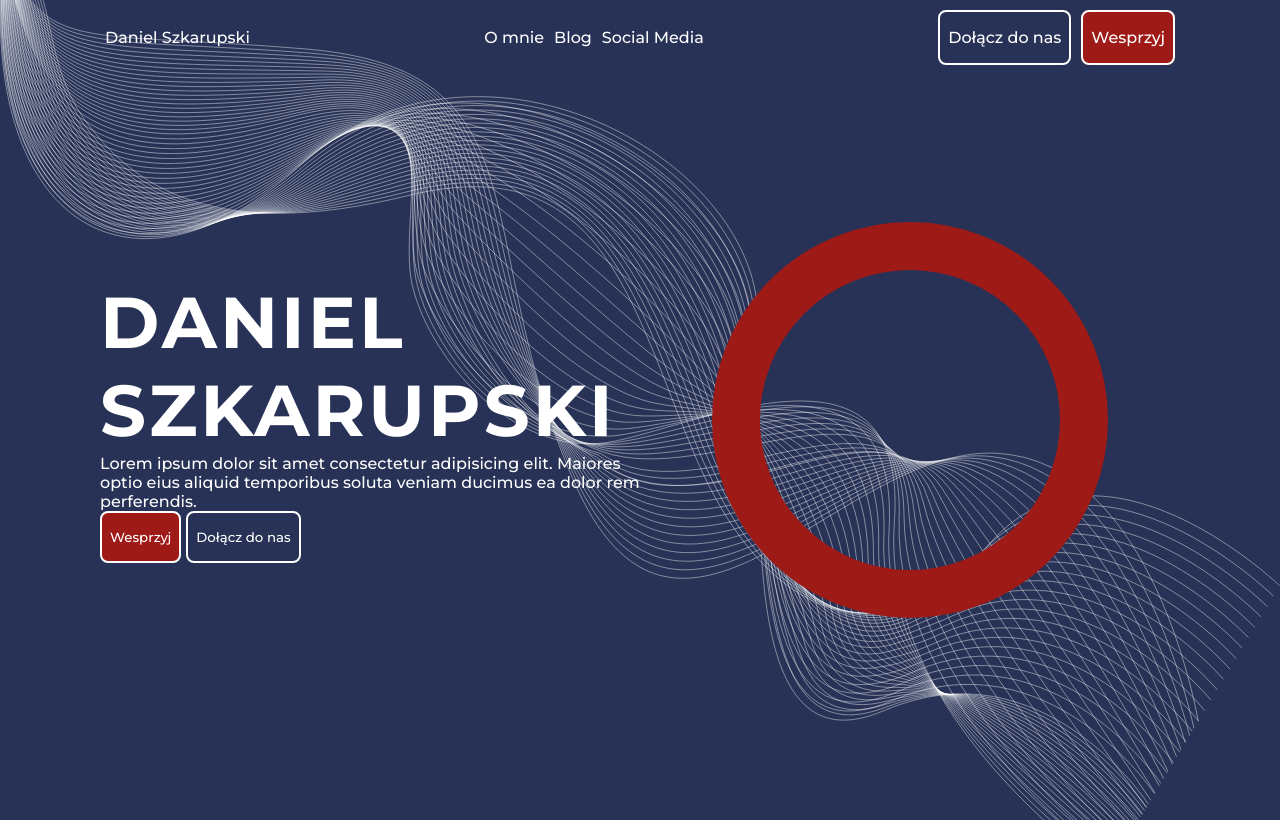
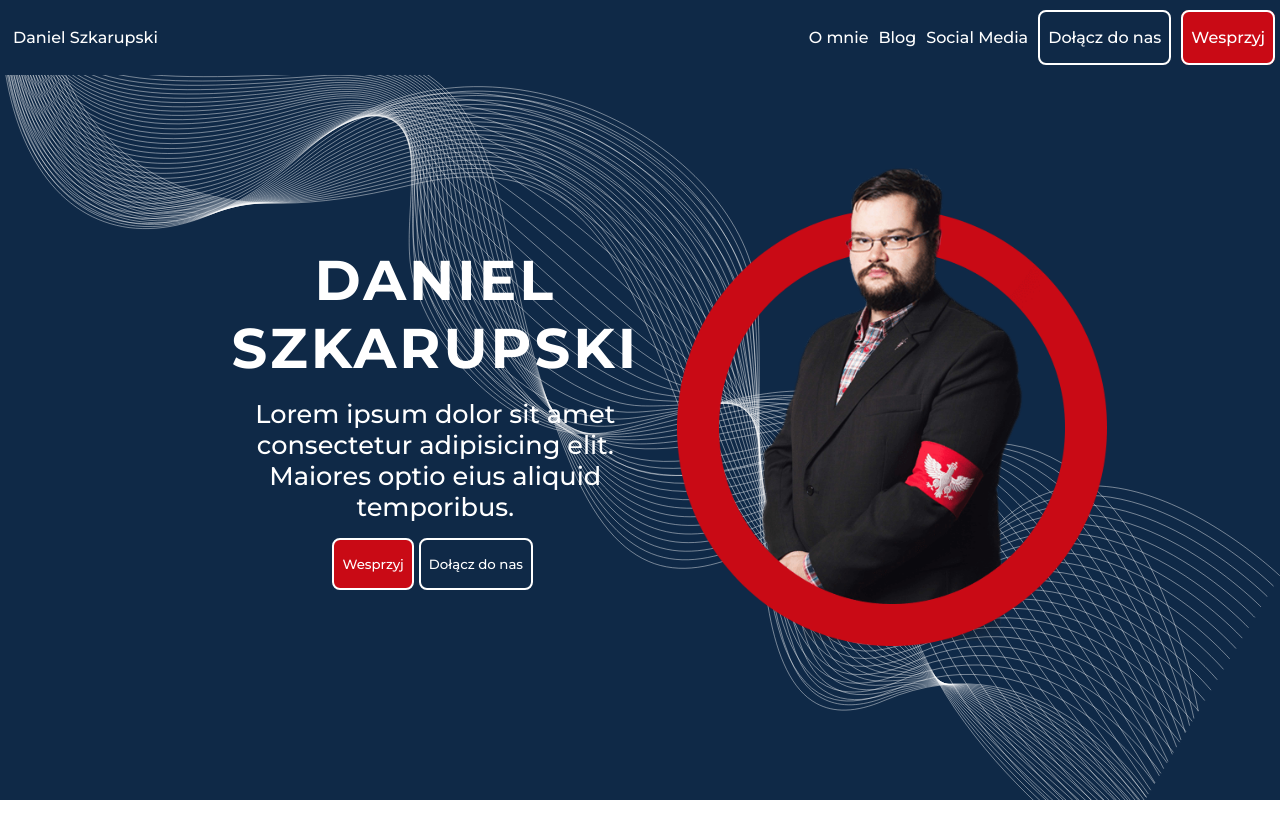
Before and after one commit to WitWitWitek/daniel-szkarupski-website, a Next.js app: page / in a window 1280 px wide. Built offline with nearby package versions, Linux system fonts and the light colour scheme.

Commit message:
home banner recreated

```diff
--- a/package.json
+++ b/package.json
@@ -14,6 +14,7 @@
     "@types/react-dom": "18.2.4",
     "eslint": "8.40.0",
     "eslint-config-next": "13.4.2",
+    "hamburger-react": "^2.5.0",
     "next": "13.4.2",
     "react": "18.2.0",
     "react-dom": "18.2.0",
--- /dev/null
+++ b/src/app/components/HomeBanner/HomeBanner.module.scss
@@ -0,0 +1,111 @@
+@use '../../styles/variables' as *;
+@use '../../styles/buttons' as *;
+@use '../../styles/breakpoints' as *;
+
+.banner {
+    background-color: $mainBlue;
+    width: 100%;
+    height: 100vh;
+    padding: 0 10px;
+    padding-top: $paddingSectionTop;
+    color: $white;
+    display: grid;
+    grid-template-columns: 1fr;
+    grid-template-rows: repeat(2, 1fr);
+    justify-items: center;
+    background-image: url('../../assets/wave-bg.svg');
+    background-size: cover;
+    background-position: center;
+    overflow: hidden;
+
+    &__header {
+        & > :nth-child(n) {
+            margin-top: 0.75rem;
+        }
+
+        h1 {
+            font-weight: 700;
+            font-size: 2rem;
+            text-transform: uppercase;
+            letter-spacing: 3px;
+            text-align: center;
+        }
+
+        p {
+            text-align: center;
+        }
+    }
+
+    &__btn-container {
+        width: 100%;
+        display: flex;
+        justify-content: center;
+    }
+
+    &__support-btn {
+        @include btn($white, $red);
+    }
+
+    &__join-btn {
+        @include btn;
+    }
+
+    &__image {
+        grid-row: 1 / 2;
+        width: 100%;
+        aspect-ratio: 1 / 1;
+        position: relative;
+        align-self: end;
+    }
+}
+
+@include xs {
+    .banner {
+        grid-template-rows: 55% 45%;
+        &__header {
+            & > :nth-child(n) {
+                margin-top: 1rem;
+            }
+
+            h1 {
+                font-size: 2.5rem;
+            }
+        }
+
+        &__image {
+            width: 80%;
+            aspect-ratio: 1 / 1;
+        }
+    }
+}
+
+@include sm {
+    .banner {
+        grid-template-columns: repeat(2, 1fr);
+        grid-template-rows: 1fr;
+        align-items: center;
+        &__header {
+            width: 65%;
+            grid-column: 1 / 2 ;
+            justify-self: right;
+            & > :nth-child(n) {
+                margin-top: 1rem;
+            }
+
+            h1 {
+                font-size: 3.5rem;
+                text-align: center;
+            }
+
+            p {
+                font-size: 1.6rem;
+            }
+        }
+
+        &__image {
+            grid-column: 2 / 3 ;
+            align-self: unset;
+            justify-self: left;
+        }
+    }
+}
--- /dev/null
+++ b/src/app/components/HomeBanner/HomeBanner.tsx
@@ -0,0 +1,20 @@
+import Image from 'next/image'
+import styles from './HomeBanner.module.scss'
+
+export default function HomeBanner() {
+  return (
+    <section className={styles["banner"]}>
+      <div className={styles["banner__header"]}>
+        <h1>Daniel<br /> Szkarupski</h1>
+        <p>Lorem ipsum dolor sit amet consectetur adipisicing elit. Maiores optio eius aliquid temporibus.</p>
+        <div className={styles["banner__btn-container"]}>
+          <button className={styles["banner__support-btn"]}>Wesprzyj</button>
+          <button className={styles["banner__join-btn"]}>Dołącz do nas</button>
+        </div>
+      </div>
+      <div className={styles["banner__image"]}>
+        <Image src='/daniel.png' alt='Daniel Szkarupski zdjęcie promocyjne' fill />
+      </div>
+    </section>
+  )
+}
--- a/src/app/components/Navbar/Navbar.tsx
+++ b/src/app/components/Navbar/Navbar.tsx
@@ -1,14 +1,22 @@
+"use client"
+
 import Link from "next/link";
-
-// styles
+import { Fade } from "hamburger-react";
 import styles from './Navbars.module.scss'
+import { useState } from "react";
 
 export default function Navbar() {
+  const [isMenuOpen, setMenuOpen] = useState<boolean>(false)
+
   return (
-    <nav className={styles.navbar}>
-        <div>
+    <nav className={styles["navbar"]}>
+        <div className={styles["navbar__logo"]}>
             <Link href='/'>Daniel Szkarupski</Link>
         </div>
+        <button className={styles["navbar__burger-btn"]} type="button">
+            <Fade toggled={isMenuOpen} toggle={setMenuOpen} color="#FFF" />
+        </button>
+        <div className={styles["navbar__wrapper"]}>
           <div>
               <Link href='/'>O mnie</Link>
               <Link href='/'>Blog</Link>
@@ -18,6 +26,7 @@ export default function Navbar() {
               <Link href='/' className={styles.joinBtn}>Dołącz do nas</Link>
               <Link href='/' className={styles.supportBtn}>Wesprzyj</Link>
           </div>
+        </div>
     </nav>
   )
 }
--- a/src/app/components/Navbar/Navbars.module.scss
+++ b/src/app/components/Navbar/Navbars.module.scss
@@ -1,21 +1,35 @@
 @use '../../styles/variables' as *;
 @use '../../styles/buttons' as *;
+@use '../../styles/breakpoints' as *;
 
 .navbar {
-    background-color: transparent;
+    background-color: $mainBlue;
     position: fixed;
     inset: 0;
     max-width: 100%;
     display: flex;
     justify-content: space-between;
     align-items: center;
-    padding: 0 100px;
     height: 75px;
 
     a {
         text-decoration: none;
         color: $white;
         margin: 0 5px;
+    }
+
+    &__logo {
+        margin-left: 0.5rem;
+    }
+
+    &__burger-btn {
+        border: none;
+        background-color: transparent;
+        margin-right: 0.5rem;
+    }
+
+    &__wrapper {
+        display: none;
     }
 }
 
@@ -27,3 +41,15 @@
 .joinBtn {
     @include btn;
 }
+
+@include md {
+    .navbar {
+        &__burger-btn {
+            display: none;
+        }
+
+        &__wrapper {
+            display: flex;
+        }
+    }
+}
--- a/src/app/globals.scss
+++ b/src/app/globals.scss
@@ -4,7 +4,7 @@
 * {
   margin: 0;
   padding: 0;
-  box-sizing: 0;
+  box-sizing: border-box;
 }
 
 :root {
@@ -14,4 +14,6 @@
 
 body {
   background-color: $white;
+  width: 100%;
+  min-height: 100vh;
 }
--- a/src/app/layout.tsx
+++ b/src/app/layout.tsx
@@ -15,9 +15,9 @@ export default function RootLayout({
     <html lang="en">
       <body>
         <Navbar />
-        <main>
+        <>
           {children}
-        </main>
+        </>
       </body>
     </html>
   )
--- a/src/app/page.module.scss
+++ /dev/null
@@ -1,40 +0,0 @@
-@use './styles/variables' as *;
-@use './styles/buttons' as *;
-
-.main {
-    background-color: $mainBlue;
-    max-width: 100%;
-    height: 100vh;
-    padding: 0 100px;
-    padding-top: $paddingSectionTop;
-    color: $white;
-    display: grid;
-    grid-template-columns: repeat(2, 1fr);
-    align-items: center;
-    justify-items: center;
-    background-image: url('./assets/wave-bg.svg');
-    background-size: cover;
-    background-position: center;
-}
-
-.heading {
-    font-weight: 700;
-    font-size: 4.5rem;
-    text-transform: uppercase;
-    letter-spacing: 3px;
-}
-
-.circle {
-    width: 300px;
-    height: 300px;
-    border-radius: 50%;
-    border: 3rem solid $red;
-}
-
-.supportBtn {
-    @include btn($white, $red);
-}
-
-.joinBtn {
-    @include btn;
-}
--- a/src/app/page.tsx
+++ b/src/app/page.tsx
@@ -1,18 +1,9 @@
-import styles from './page.module.scss'
+import HomeBanner from './components/HomeBanner/HomeBanner'
 
 export default function Home() {
   return (
-    <section className={styles.main}>
-      <div>
-        <h1 className={styles.heading}>Daniel<br /> Szkarupski</h1>
-        <p>Lorem ipsum dolor sit amet consectetur adipisicing elit. Maiores optio eius aliquid temporibus soluta veniam ducimus ea dolor rem perferendis.</p>
-        <div>
-          <button className={styles.supportBtn}>Wesprzyj</button>
-          <button className={styles.joinBtn}>Dołącz do nas</button>
-        </div>
-      </div>
-      <div className={styles.circle}>
-      </div>
-    </section>
+    <>
+      <HomeBanner />
+    </>
   )
 }
--- /dev/null
+++ b/src/app/styles/_breakpoints.scss
@@ -0,0 +1,44 @@
+$breakpoints: (
+    "xxs": 0,
+    "xs": 375px,
+    "sm": 768px,
+    "md": 1024px,
+    "lg": 1280px,
+    "xlg": 1920px
+);
+
+@mixin xxs {
+    @media (min-width: map-get($breakpoints, "xs")) {
+        @content;
+    }
+}
+
+@mixin xs {
+    @media (min-width: map-get($breakpoints, "xs")) {
+        @content;
+    }
+}
+
+@mixin sm {
+    @media (min-width: map-get($breakpoints, "sm")) {
+        @content;
+    }
+}
+
+@mixin md {
+    @media (min-width: map-get($breakpoints, "md")) {
+        @content;
+    }
+}
+
+@mixin lg {
+    @media (min-width: map-get($breakpoints, "lg")) {
+        @content;
+    }
+}
+
+@mixin xlg {
+    @media (min-width: map-get($breakpoints, "xlg")) {
+        @content;
+    }
+}
--- a/src/app/styles/_variables.scss
+++ b/src/app/styles/_variables.scss
@@ -1,6 +1,6 @@
 $white: #ffffff;
-$red: #9e1a17;
-$mainBlue: #273256;
+$red: #c90a15;
+$mainBlue: #0f2947;
 
 $paddingSectionTop: 20px;
 
```
Also changed, not shown: public/daniel.png (added), 1 other file (tests, documents, lock files or other folders). Lines whose indentation alone changed are shown as unchanged.
